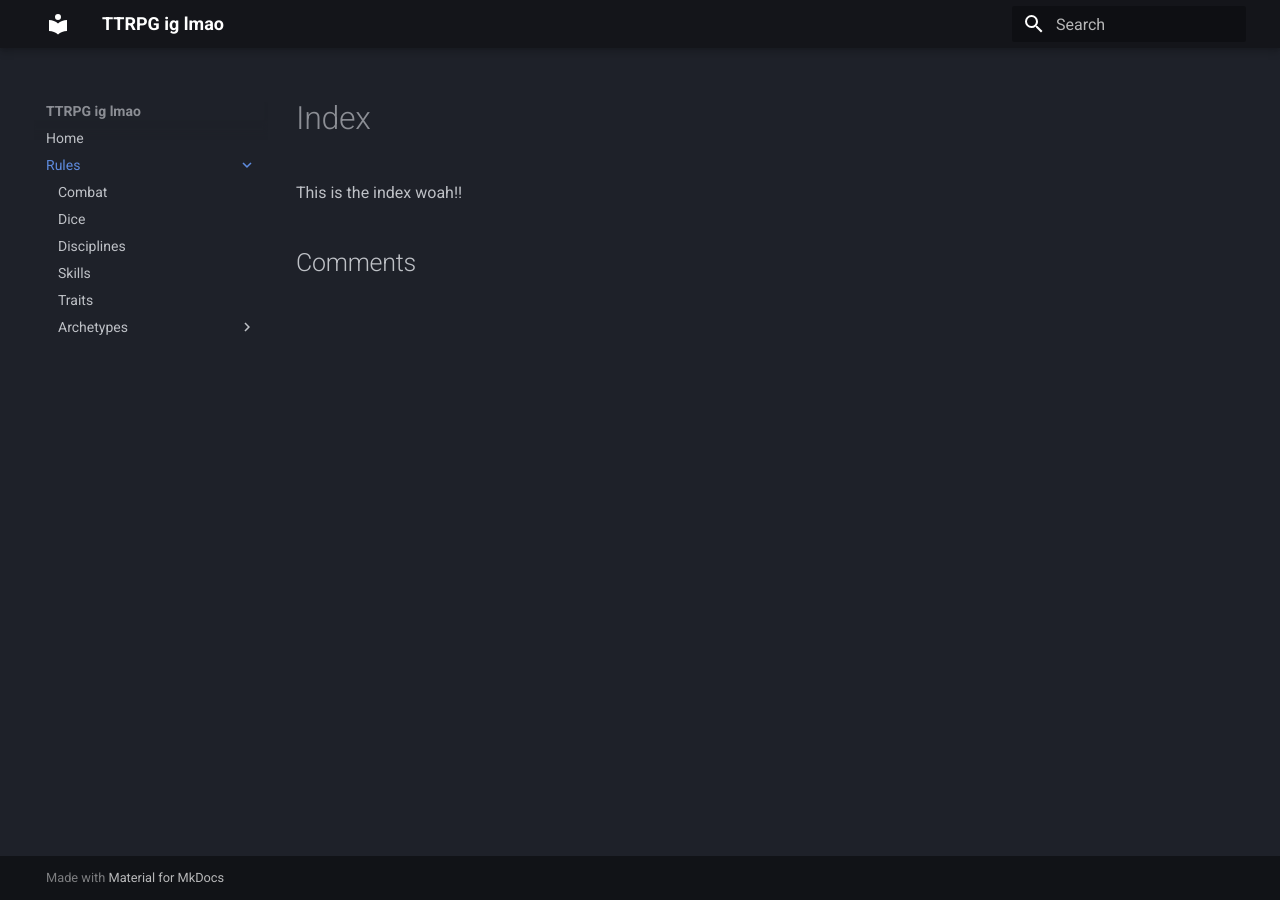
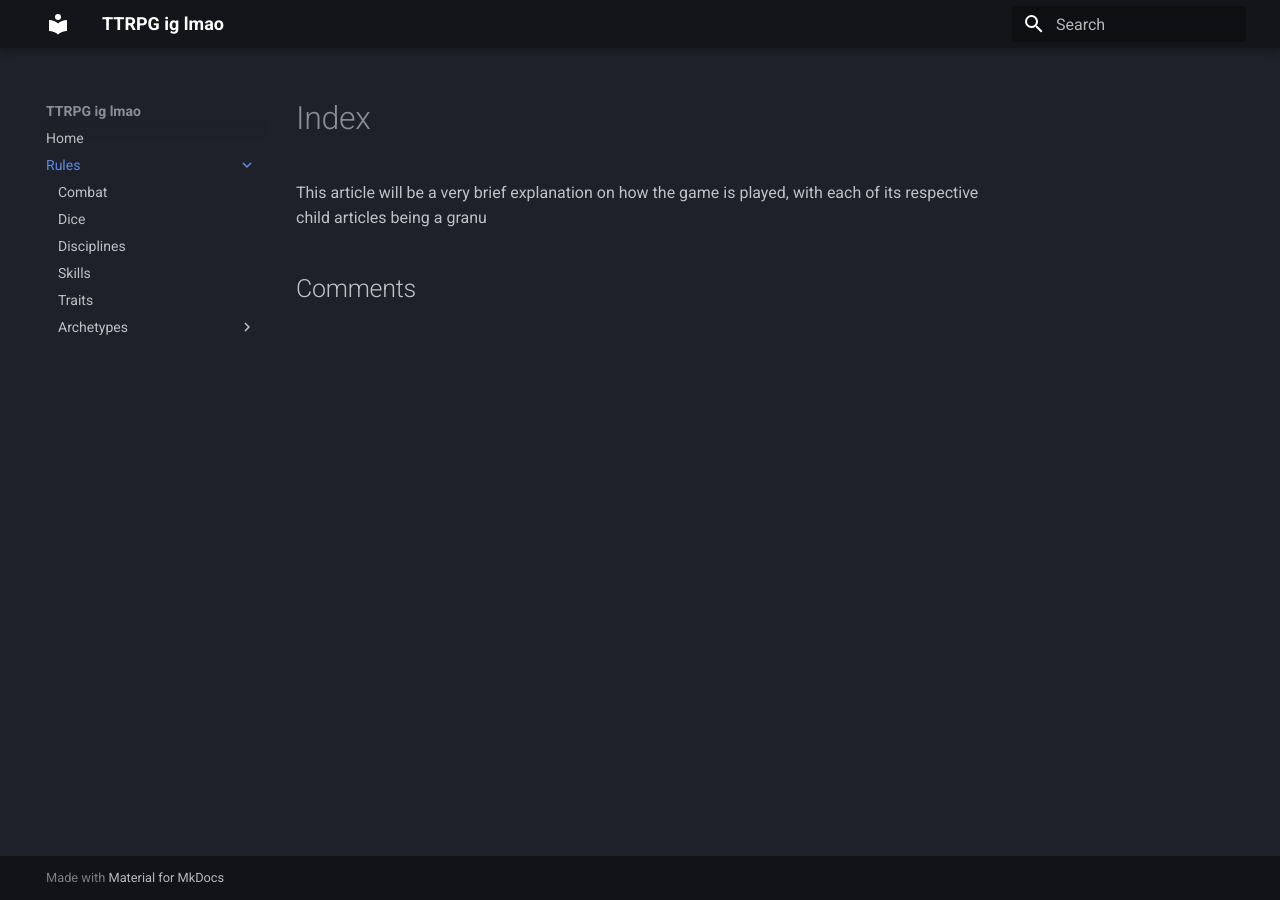
Before and after one commit to ProbablyIly/UnnamedTTRPG, an MkDocs documentation site: the page built from docs/Rules/index.md, in a window 1280 px wide. Built offline with MkDocs 1.6.1 and Material for MkDocs 9.7.7, drawn with Linux system fonts in a browser that asks for light colours; comment, search, counter and statistics services are not loaded.

Commit message:
vault backup: 2025-10-26 12:43:43

```diff
--- a/docs/Rules/index.md
+++ b/docs/Rules/index.md
@@ -1 +1 @@
-This is the index woah!!
+This article will be a very brief explanation on how the game is played, with each of its respective child articles being a granu
```
Also changed, not shown: 2 other files.
